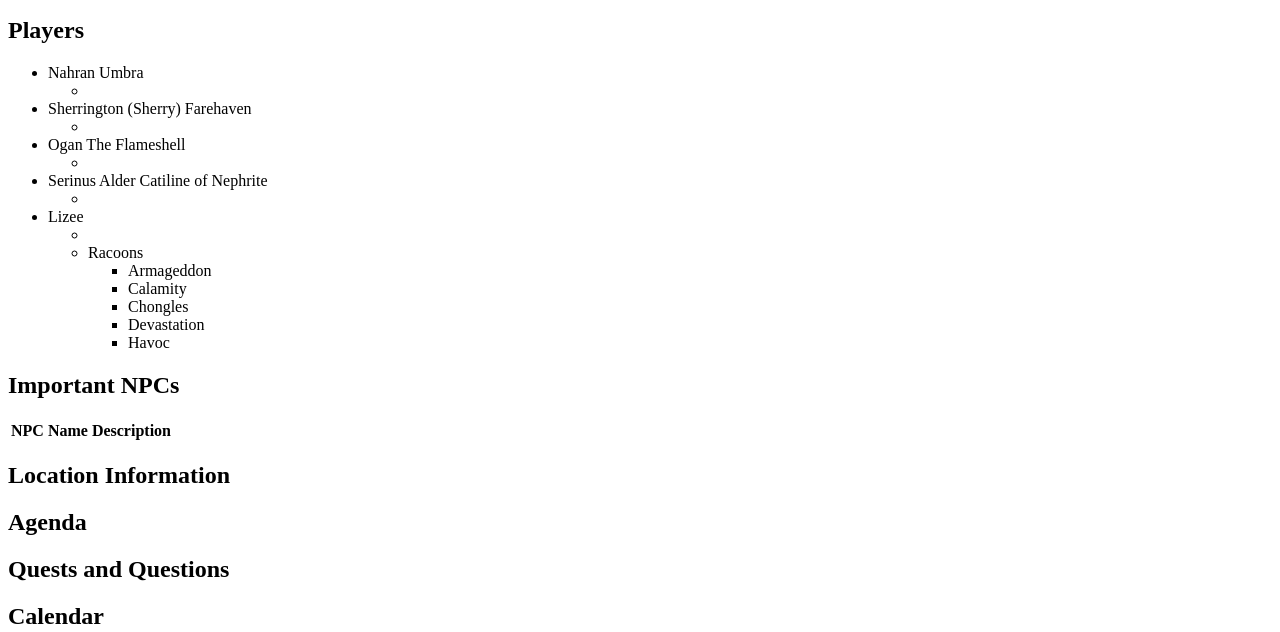
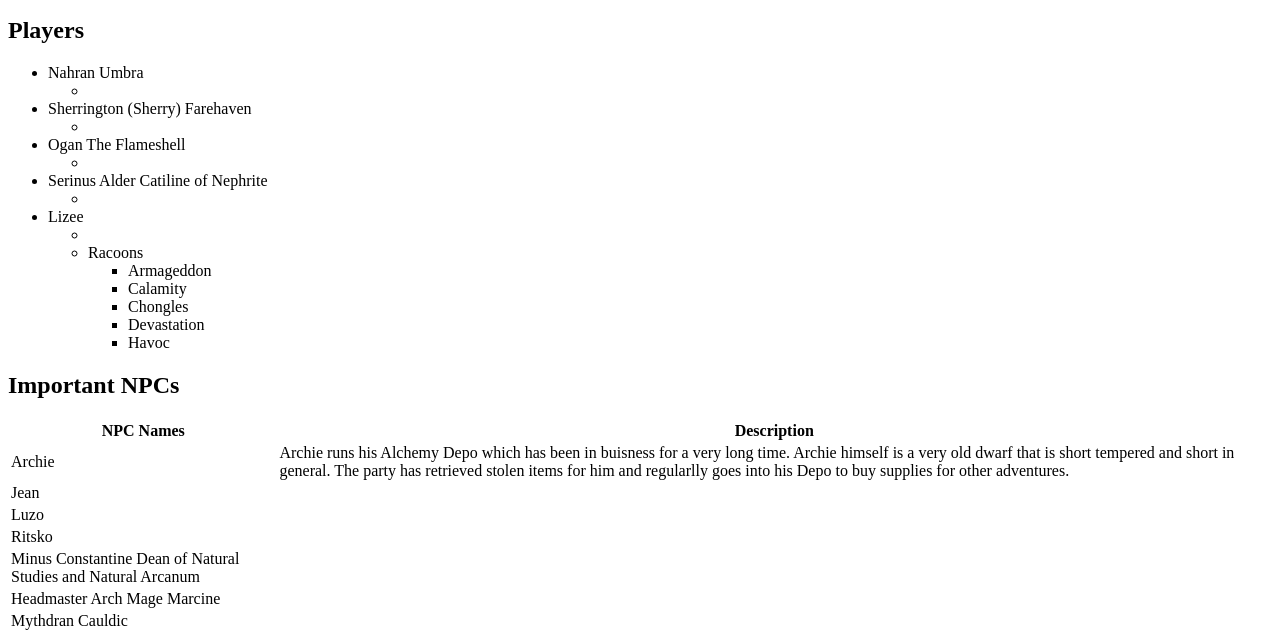
Before and after one commit to zeal0u5/project1, a plain HTML site: page ryboure.html in a window 1280 px wide. Shown: the part 180-812 px from the top of the page. Drawn offline with Linux system fonts and the light colour scheme.

Commit message:
added NPC framework and table

```diff
--- a/ryboure.html
+++ b/ryboure.html
@@ -54,8 +54,36 @@
 	<h2>Important NPCs</h2>
 	  <table>
 	    <tr>
-		  <th>NPC Name</th>
+		  <th>NPC Names</th>
 		  <th>Description</th>
+		</tr>
+		<tr>
+		  <td>Archie</td>
+		  <td>Archie runs his Alchemy Depo which has been in buisness for a very long time. Archie himself is a very old dwarf that is short tempered and short in general. The party has retrieved stolen items for him and regularlly goes into his Depo to buy supplies for other adventures.</td>
+		</tr>
+		<tr>
+		  <td>Jean</td>
+		  <td></td>
+		</tr>
+		<tr>
+		  <td>Luzo</td>
+		  <td></td>
+		</tr>
+		<tr>
+		  <td>Ritsko</td>
+		  <td></td>
+		</tr>
+		<tr>
+		  <td>Minus Constantine Dean of Natural Studies and Natural Arcanum</td>
+		  <td></td>
+		</tr>
+		<tr>
+		  <td>Headmaster Arch Mage Marcine</td>
+		  <td></td>
+		</tr>
+		<tr>
+		  <td>Mythdran Cauldic</td>
+		  <td></td>
 		</tr>
 	  </table>
 
```
